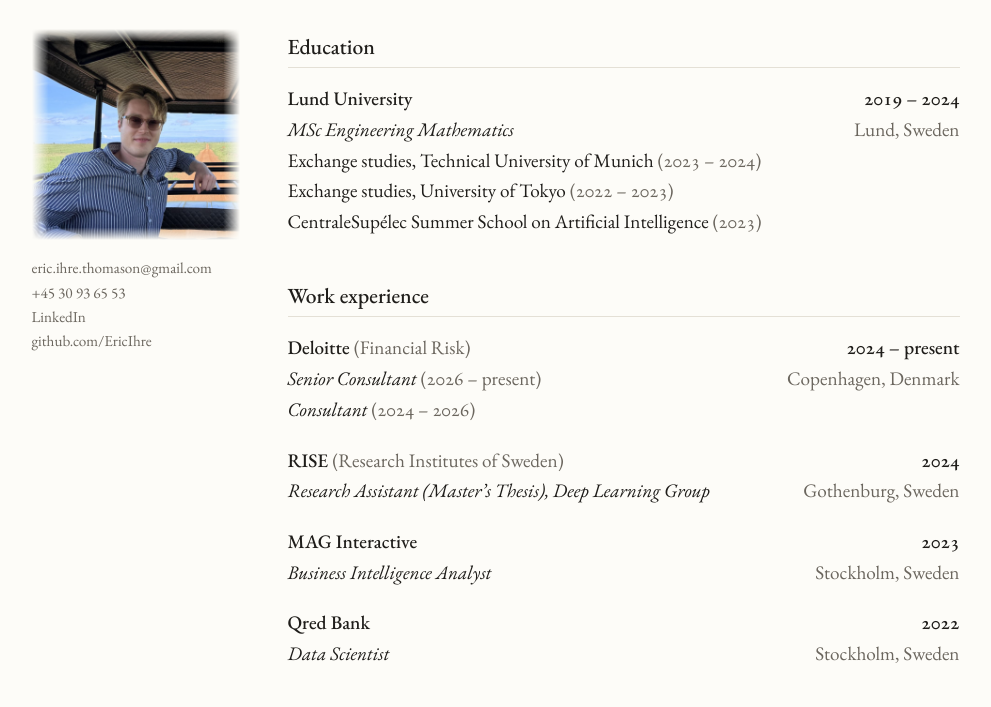
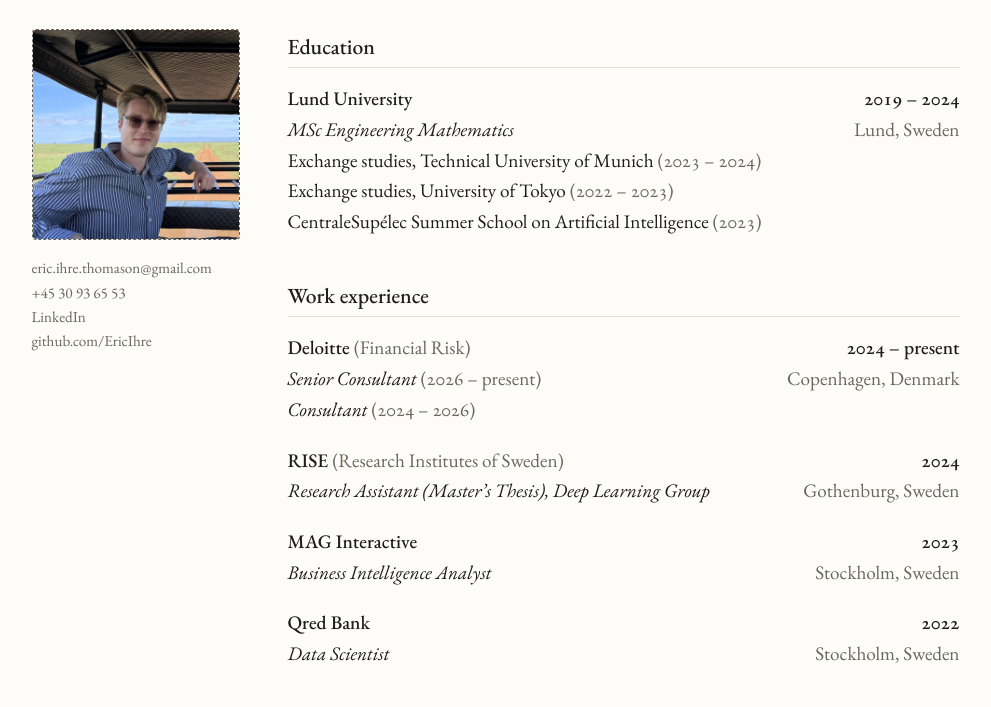
Before and after one commit to EricIhre/ericihre.github.io, a plain HTML site: page index.html in a window 1280 px wide. Shown: the part 83-790 px from the top of the page, without its empty margins (137-1128 px from the left). Drawn offline with nearby package versions, Linux system fonts and the light colour scheme.

Commit message:
Home: dashed outline around the photo instead of faded edges
Co-Authored-By: Claude Opus 5.5 <noreply@anthropic.com>

```diff
--- a/assets/style.css
+++ b/assets/style.css
@@ -253,21 +253,14 @@ main > .entries > li {
   align-items: start;
 }
 
-/* Whole photo at its own aspect ratio, as wide as the sidebar column;
-   the edges fade softly into the page background (a mask, so it works
-   in light and dark mode) */
+/* Whole photo at its own aspect ratio, as wide as the sidebar column,
+   with the same dashed outline the placeholder had */
 .photo {
   display: block;
   width: 100%;
   height: auto;
-  -webkit-mask-image:
-    linear-gradient(to right, transparent, #000 8%, #000 92%, transparent),
-    linear-gradient(to bottom, transparent, #000 6%, #000 94%, transparent);
-  -webkit-mask-composite: source-in;
-  mask-image:
-    linear-gradient(to right, transparent, #000 8%, #000 92%, transparent),
-    linear-gradient(to bottom, transparent, #000 6%, #000 94%, transparent);
-  mask-composite: intersect;
+  border: 1px dashed var(--muted);
+  border-radius: 4px;
 }
 
 .contact {
--- a/index.html
+++ b/index.html
@@ -7,7 +7,7 @@
   <link rel="preconnect" href="https://fonts.googleapis.com">
   <link rel="preconnect" href="https://fonts.gstatic.com" crossorigin>
   <link href="https://fonts.googleapis.com/css2?family=EB+Garamond:ital,wght@0,400;0,500;0,700;1,400&display=swap" rel="stylesheet">
-  <link rel="stylesheet" href="./assets/style.css?v=16">
+  <link rel="stylesheet" href="./assets/style.css?v=17">
 </head>
 <body>
   <a class="skip-link" href="#main">Skip to content</a>
```
Also changed, not shown: cv/index.html (+1 -1 lines), projects/index.html (+1 -1 lines), research/index.html (+1 -1 lines), 1 other file.
